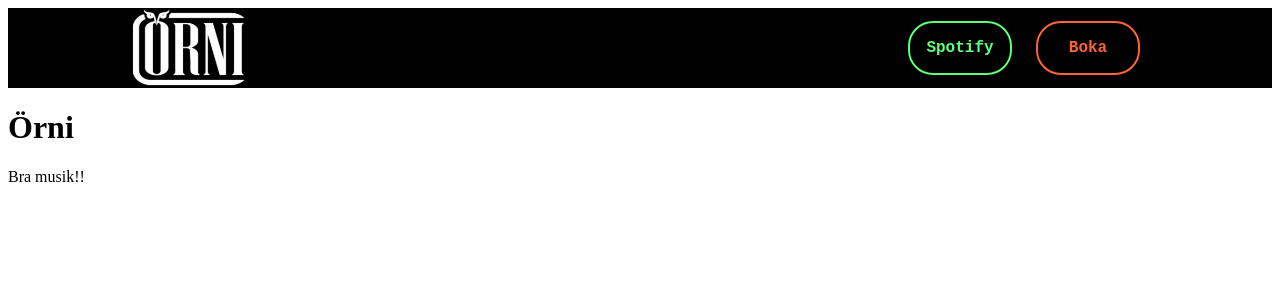
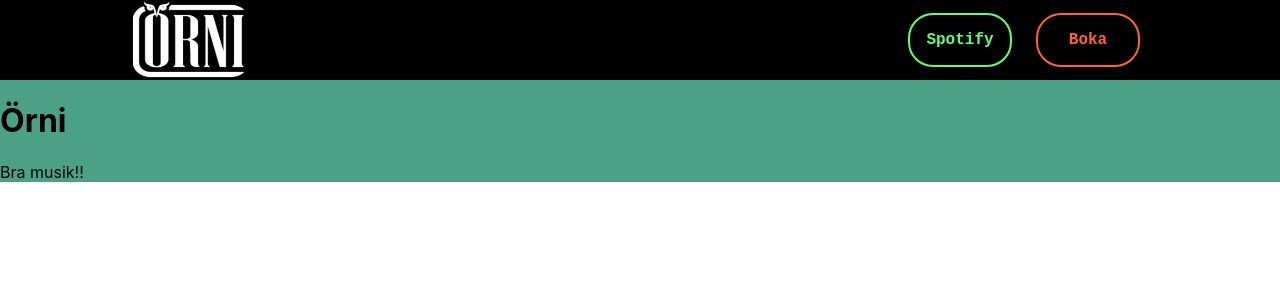
Before and after one commit to gustavAlbrekts0n/orni, a React (Create React App) app: page / in a window 1280 px wide. Shown: the top 300 px of the page. Built offline with nearby package versions, Linux system fonts and the light colour scheme.

Commit message:
Fix root css to fill screen correctly

```diff
--- /dev/null
+++ b/src/App.css
@@ -0,0 +1,11 @@
+.app {
+  width: 100%;
+  max-width: 1024px;
+  height: 80%;
+  display: flex;
+  flex-direction: column;
+  align-items: center;
+  justify-content: center;
+  margin: auto;
+  /*background-color: rgba(182, 252, 213, 0.26);*/
+}
--- a/src/App.js
+++ b/src/App.js
@@ -1,4 +1,5 @@
 import Home from "pages/Home";
+import "./App.css";
 
 function App() {
   return (
--- /dev/null
+++ b/src/index.css
@@ -0,0 +1,13 @@
+body {
+  margin: 0;
+  font-family: -apple-system, BlinkMacSystemFont, 'Segoe UI', 'Roboto', 'Oxygen',
+    'Ubuntu', 'Cantarell', 'Fira Sans', 'Droid Sans', 'Helvetica Neue',
+    sans-serif;
+  -webkit-font-smoothing: antialiased;
+  -moz-osx-font-smoothing: grayscale;
+}
+
+code {
+  font-family: source-code-pro, Menlo, Monaco, Consolas, 'Courier New',
+    monospace;
+}
--- a/src/index.js
+++ b/src/index.js
@@ -1,5 +1,6 @@
 import React from 'react';
 import ReactDOM from 'react-dom/client';
+import './index.css';
 import App from './App';
 import reportWebVitals from './reportWebVitals';
 
--- a/src/pages/Home.css
+++ b/src/pages/Home.css
@@ -0,0 +1,3 @@
+.root {
+    background-color: rgb(75, 161, 133);
+}
--- a/src/pages/Home.js
+++ b/src/pages/Home.js
@@ -1,8 +1,9 @@
 import Header from "components/Header";
+import "./Home.css";
 
 const Home = () => {
     return (
-        <div>
+        <div className="root">
             <Header />
             <h1>Örni</h1>
             <p>Bra musik!!</p>
```
